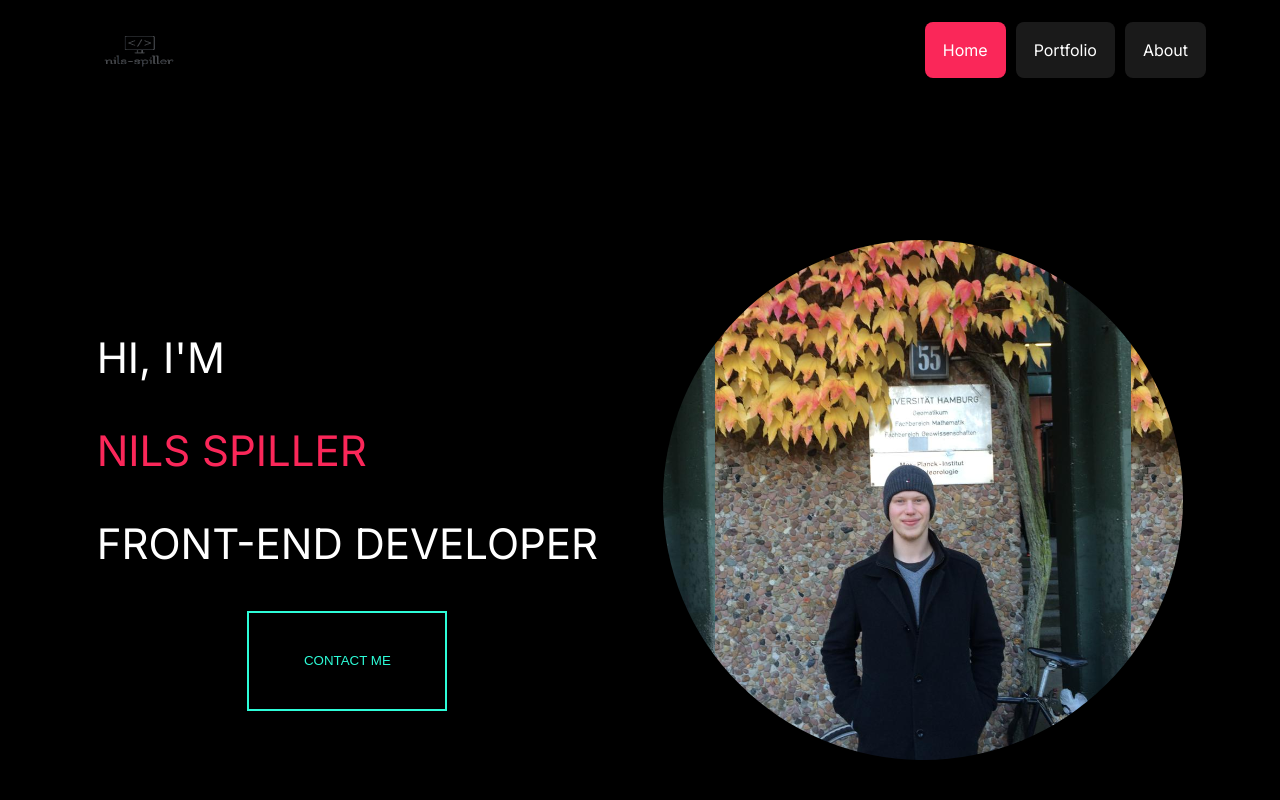
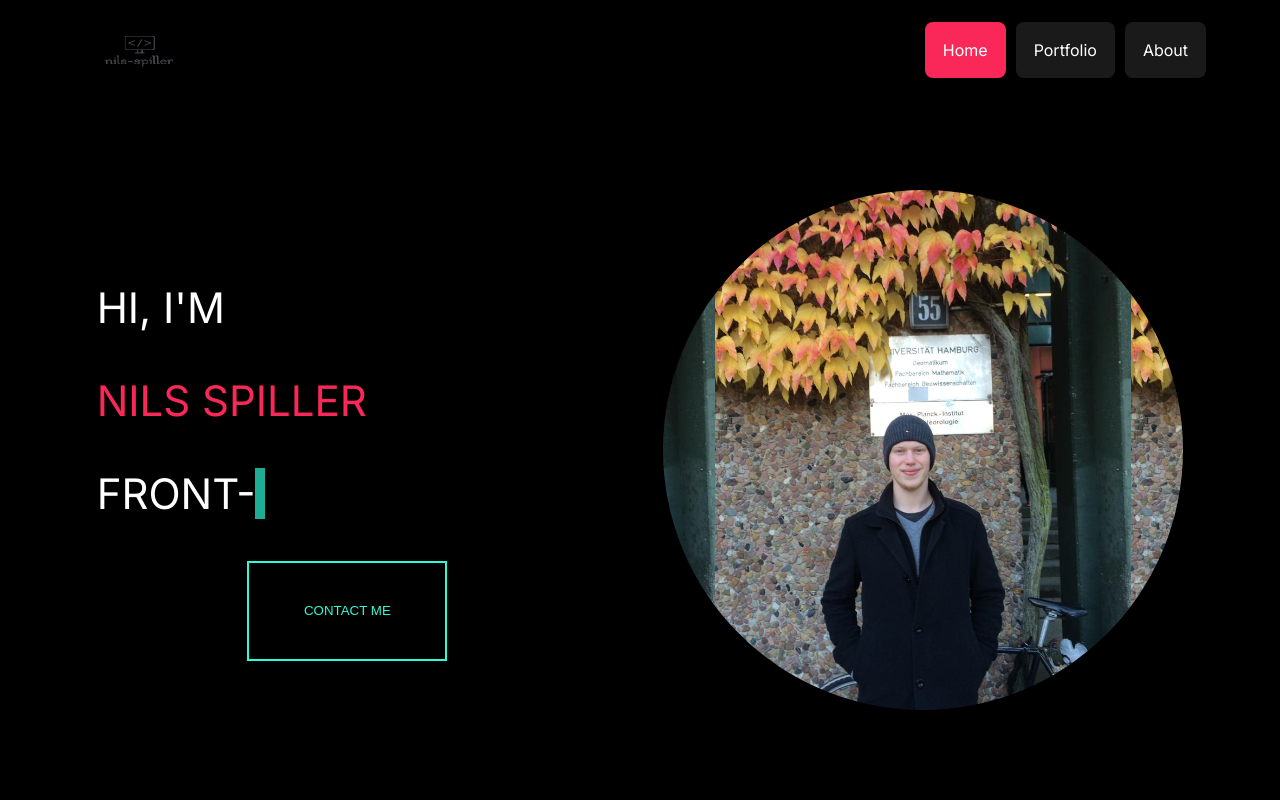
Before and after one commit to nilsSpi/myPage, an Angular app: page / in a window 1280 px wide. Shown: the top 800 px of the page. Built offline with nearby package versions, Linux system fonts and the light colour scheme; a web font is replaced by a local one.

Commit message:
changes to @HomeComponent

```diff
--- a/angular.json
+++ b/angular.json
@@ -45,8 +45,8 @@
                 },
                 {
                   "type": "anyComponentStyle",
-                  "maximumWarning": "2kb",
-                  "maximumError": "4kb"
+                  "maximumWarning": "8kb",
+                  "maximumError": "10kb"
                 }
               ],
               "fileReplacements": [
--- a/src/app/home/home.component.html
+++ b/src/app/home/home.component.html
@@ -4,9 +4,9 @@
 
         <div class="container">
             <div class="text-container">
-                <p> HI, I'M</p>
-                <p class="nameColor"> NILS SPILLER</p>
-                <p>FRONT-END DEVELOPER</p>
+                <p class="typingEffectHome1"> HI, I'M</p>
+                <p class="nameColor typingEffectHome2"> NILS SPILLER</p>
+                <p class="typingEffectHome3">FRONT-END DEVELOPER</p>
             </div>
 
 
--- a/src/app/home/home.component.scss
+++ b/src/app/home/home.component.scss
@@ -6,8 +6,8 @@ $color-black: #000000;
 .home-container {
     background-color: $color-black;
     max-width: 100vw;
-    min-height: 100vh;
-    min-height: 100vh;
+
+   // min-height: 100vh;
     display: flex;
     justify-content: center;
     align-items: center;
@@ -15,6 +15,7 @@ $color-black: #000000;
     #home-content {
         display: flex;
         justify-content: space-around;
+       height: calc(100vh - 100px);
 
 
         .container {
@@ -115,11 +116,21 @@ $color-black: #000000;
         width: 520px !important;
     }
 }
-@media (max-width: 1100px) {
+@media (max-width: 1150px) {
     .flipImage-container{
 
         height: 480px !important;
         width: 480px !important;
+    }
+}
+
+@media (max-width: 1100px) {
+    .flipImage-container{
+
+        height: 400px !important;
+        width: 400px !important;
+        margin-left: 2rem;
+        margin-top: 2rem;
     }
 }
 
@@ -144,7 +155,7 @@ $color-black: #000000;
 
 
         .flipImage-container{
-                margin-top: unset !important;
+
                 align-self: center !important;
                 height: 350px !important;
                 width: 350px !important;
@@ -210,6 +221,7 @@ $color-black: #000000;
 
         .flipImage-container{
                 margin-top: unset !important;
+                margin-left: unset !important;
                 align-self: center !important;
                 height: 250px !important;
                 width: 250px !important;
@@ -219,3 +231,138 @@ $color-black: #000000;
 
     }
 }
+
+@media (max-width: 400px) {
+
+    #home-content {
+
+        .container{
+
+
+            .text-container{
+                p{
+                    font-size: 20px!important;
+                }
+
+            }
+        }
+    }
+}
+
+
+
+
+
+
+.typingEffectHome1{
+    color: white !important;
+    position: relative;
+    width: max-content;
+    left: auto;
+    right: auto;
+    &::before{
+        content:'';
+        position: absolute;
+        top: 0;
+        left: 0;
+        right: 0;
+        bottom: 0;
+        background:$color-black;
+        animation: typingAnimation 1s steps(6) 1s forwards;
+    }
+    &::after{
+        content:'';
+
+        position: absolute;
+        top: 0;
+        left: 0;
+        right: 0;
+        bottom: 0;
+        width: .250em;
+        background:black;
+        animation: typingAnimation 1s steps(6) 1s forwards,
+        blinkAnimationOne 650ms steps(6) 3 backwards;
+
+    }
+}
+
+.typingEffectHome2{
+    color: $color-primary !important;
+    position: relative;
+    width: max-content;
+    left: auto;
+    right: auto;
+    &::before{
+        content:'';
+        position: absolute;
+        top: 0;
+        left: 0;
+        right: 0;
+        bottom: 0;
+        background:$color-black;
+        animation: typingAnimation 2s steps(12) 2s forwards;
+    }
+    &::after{
+        content:'';
+        position: absolute;
+        top: 0;
+        left: 0;
+        right: 0;
+        bottom: 0;
+        width: .250em;
+        background:$color-black;
+        animation: typingAnimation 2s steps(12) 2s forwards,
+        blinkAnimationSec 650ms steps(12) 7  backwards;
+
+    }
+}
+
+.typingEffectHome3{
+    color: white !important;
+    position: relative;
+    width: max-content;
+    left: auto;
+    right: auto;
+    &::before{
+        content:'';
+        position: absolute;
+        top: 0;
+        left: 0;
+        right: 0;
+        bottom: 0;
+        background:$color-black;
+        animation: typingAnimation 3s steps(19) 4s forwards;
+    }
+    &::after{
+        content:'';
+        position: absolute;
+        top: 0;
+        left: 0;
+        right: 0;
+        bottom: 0;
+        width: .250em;
+        background:$color-black;
+        animation: typingAnimation 3s steps(19) 4s forwards,
+        blinkAnimationSec 650ms steps(19) 12 backwards;
+
+    }
+}
+
+@keyframes typingAnimation {
+    to {
+        left: 100%;
+    }
+}
+
+@keyframes blinkAnimationOne {
+    to {
+        background: $color-secondary;
+
+    }
+}
+
+@keyframes blinkAnimationSec {
+    to {
+        background: $color-secondary;
+    }
+}
```
